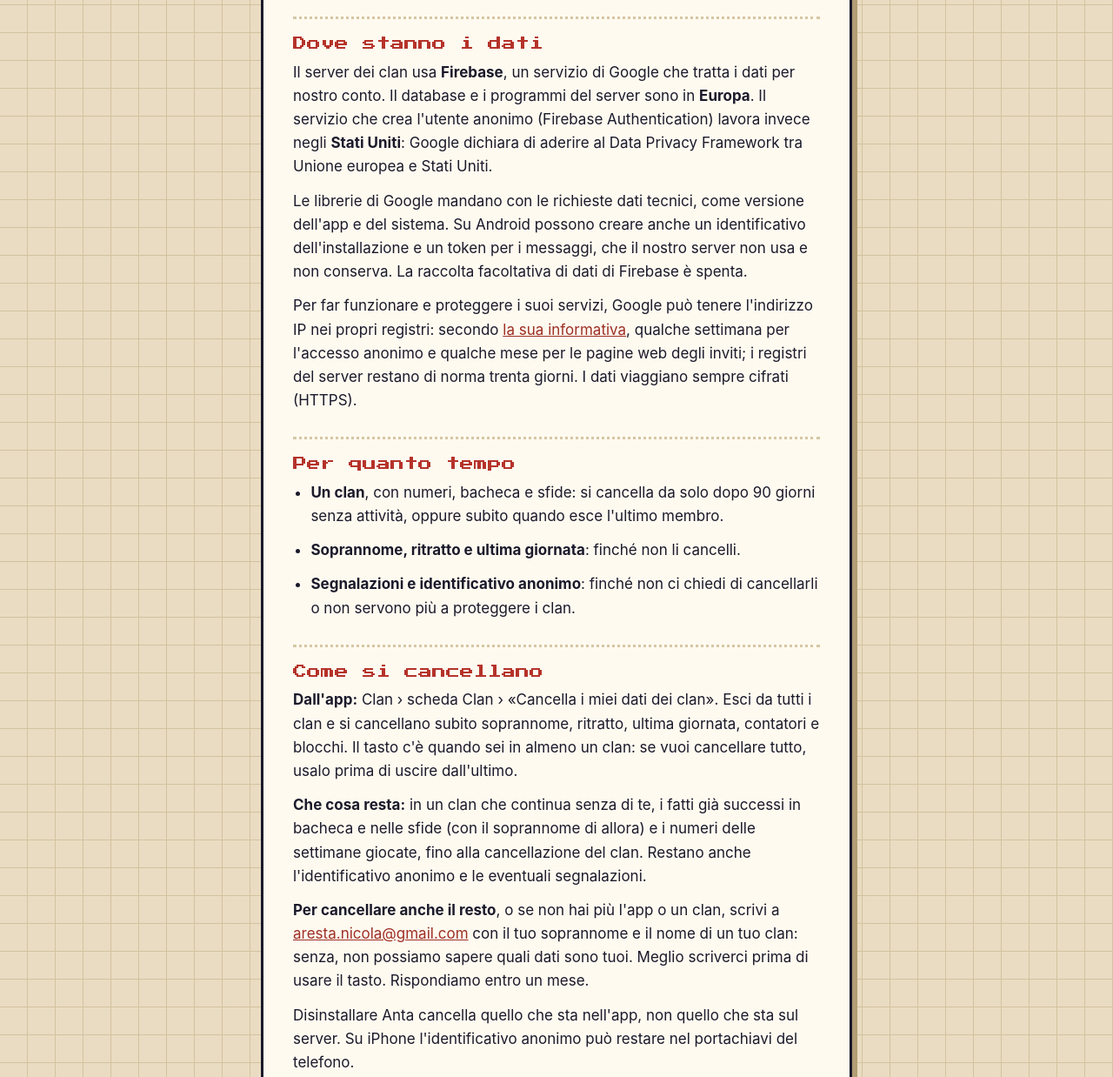
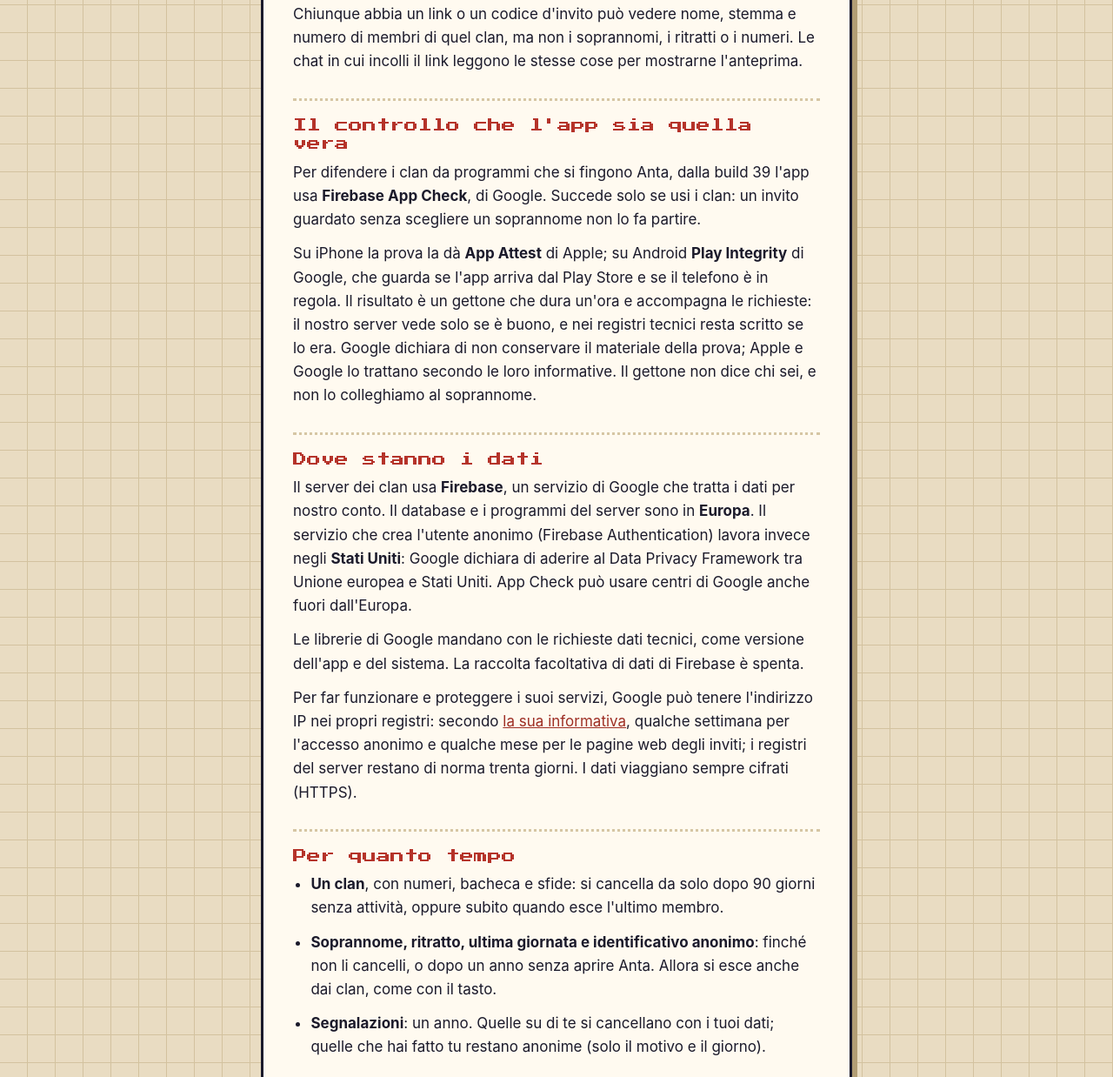
Before and after one commit to nicobass86/anta-site, a plain HTML site: page privacy.html in a window 1280 px wide. Shown: the part 1946-3184 px from the top of the page at 87% size. Drawn offline with Linux system fonts and the light colour scheme.

Commit message:
Privacy: full deletion of clan data, App Check, no Android installation ID
Co-Authored-By: Claude Opus 5.5 <noreply@anthropic.com>

```diff
--- a/privacy.html
+++ b/privacy.html
@@ -32,7 +32,8 @@
 <li><b>I numeri delle giornate di gioco</b>, se sei in un clan: giorno della partita e data in cui l'hai chiuso, statistiche del personaggio (forma, aura, energia, carico, soldi, lavoro, amici, partner, figli), quante volte ha fatto certe cose (padel, lavatrici, straordinari e simili), traguardi, crolli, se era malato, il numero di build dell'app e un identificativo casuale della partita. Sono numeri del gioco, non tuoi.</li>
 <li><b>La vita del clan</b>: nome e stemma, chi entra e chi esce, premi, sfide, frecciatine (frasi già scritte) e reazioni, con data e ora.</li>
 <li><b>Segnalazioni e blocchi</b>: chi hai segnalato, perché e quando; chi hai bloccato.</li>
-<li><b>Piccoli contatori</b> contro gli abusi: codici sbagliati, sfide e frecciatine mandate.</li>
+<li><b>Piccoli contatori</b> contro gli abusi: codici sbagliati, sfide e frecciatine mandate, quante volte un soprannome segnalato è stato tolto.</li>
+<li><b>Le date</b> in cui è nato il tuo profilo e in cui hai aperto Anta l'ultima volta (più o meno: la aggiorniamo una volta a settimana), e <b>i clan da cui sei uscito</b>, per cancellare tutto quando serve.</li>
 </ul>
 <p>Non mandiamo i nomi della famiglia o della città del personaggio, la posizione, la rubrica o le foto. I clan non hanno una chat.</p>
 <p><b>Chi li vede.</b> Gli altri membri dei tuoi clan vedono soprannome, ritratto, numeri e bacheca. Le segnalazioni le legge solo chi gestisce il gioco. Non vendiamo i dati e non li usiamo per pubblicità.</p>
@@ -42,22 +43,27 @@
 <p>L'App Clip lascia il codice sul telefono, in uno spazio condiviso con Anta: l'app lo legge al primo avvio e lo cancella da lì. Non crea un utente. Non si entra in nessun clan senza un tuo tocco.</p>
 <p>Chiunque abbia un link o un codice d'invito può vedere nome, stemma e numero di membri di quel clan, ma non i soprannomi, i ritratti o i numeri. Le chat in cui incolli il link leggono le stesse cose per mostrarne l'anteprima.</p>
 
+<h2>Il controllo che l'app sia quella vera</h2>
+<p>Per difendere i clan da programmi che si fingono Anta, dalla build 39 l'app usa <b>Firebase App Check</b>, di Google. Succede solo se usi i clan: un invito guardato senza scegliere un soprannome non lo fa partire.</p>
+<p>Su iPhone la prova la dà <b>App Attest</b> di Apple; su Android <b>Play Integrity</b> di Google, che guarda se l'app arriva dal Play Store e se il telefono è in regola. Il risultato è un gettone che dura un'ora e accompagna le richieste: il nostro server vede solo se è buono, e nei registri tecnici resta scritto se lo era. Google dichiara di non conservare il materiale della prova; Apple e Google lo trattano secondo le loro informative. Il gettone non dice chi sei, e non lo colleghiamo al soprannome.</p>
+
 <h2>Dove stanno i dati</h2>
-<p>Il server dei clan usa <b>Firebase</b>, un servizio di Google che tratta i dati per nostro conto. Il database e i programmi del server sono in <b>Europa</b>. Il servizio che crea l'utente anonimo (Firebase Authentication) lavora invece negli <b>Stati Uniti</b>: Google dichiara di aderire al Data Privacy Framework tra Unione europea e Stati Uniti.</p>
-<p>Le librerie di Google mandano con le richieste dati tecnici, come versione dell'app e del sistema. Su Android possono creare anche un identificativo dell'installazione e un token per i messaggi, che il nostro server non usa e non conserva. La raccolta facoltativa di dati di Firebase è spenta.</p>
+<p>Il server dei clan usa <b>Firebase</b>, un servizio di Google che tratta i dati per nostro conto. Il database e i programmi del server sono in <b>Europa</b>. Il servizio che crea l'utente anonimo (Firebase Authentication) lavora invece negli <b>Stati Uniti</b>: Google dichiara di aderire al Data Privacy Framework tra Unione europea e Stati Uniti. App Check può usare centri di Google anche fuori dall'Europa.</p>
+<p>Le librerie di Google mandano con le richieste dati tecnici, come versione dell'app e del sistema. La raccolta facoltativa di dati di Firebase è spenta.</p>
 <p>Per far funzionare e proteggere i suoi servizi, Google può tenere l'indirizzo IP nei propri registri: secondo <a href="https://firebase.google.com/support/privacy">la sua informativa</a>, qualche settimana per l'accesso anonimo e qualche mese per le pagine web degli inviti; i registri del server restano di norma trenta giorni. I dati viaggiano sempre cifrati (HTTPS).</p>
 
 <h2>Per quanto tempo</h2>
 <ul>
 <li><b>Un clan</b>, con numeri, bacheca e sfide: si cancella da solo dopo 90 giorni senza attività, oppure subito quando esce l'ultimo membro.</li>
-<li><b>Soprannome, ritratto e ultima giornata</b>: finché non li cancelli.</li>
-<li><b>Segnalazioni e identificativo anonimo</b>: finché non ci chiedi di cancellarli o non servono più a proteggere i clan.</li>
+<li><b>Soprannome, ritratto, ultima giornata e identificativo anonimo</b>: finché non li cancelli, o dopo un anno senza aprire Anta. Allora si esce anche dai clan, come con il tasto.</li>
+<li><b>Segnalazioni</b>: un anno. Quelle su di te si cancellano con i tuoi dati; quelle che hai fatto tu restano anonime (solo il motivo e il giorno).</li>
 </ul>
 
 <h2 id="cancellare">Come si cancellano</h2>
-<p><b>Dall'app:</b> Clan › scheda Clan › «Cancella i miei dati dei clan». Esci da tutti i clan e si cancellano subito soprannome, ritratto, ultima giornata, contatori e blocchi. Il tasto c'è quando sei in almeno un clan: se vuoi cancellare tutto, usalo prima di uscire dall'ultimo.</p>
-<p><b>Che cosa resta:</b> in un clan che continua senza di te, i fatti già successi in bacheca e nelle sfide (con il soprannome di allora) e i numeri delle settimane giocate, fino alla cancellazione del clan. Restano anche l'identificativo anonimo e le eventuali segnalazioni.</p>
-<p><b>Per cancellare anche il resto</b>, o se non hai più l'app o un clan, scrivi a <a href="mailto:aresta.nicola@gmail.com?subject=Anta%20cancella%20i%20miei%20dati">aresta.nicola@gmail.com</a> con il tuo soprannome e il nome di un tuo clan: senza, non possiamo sapere quali dati sono tuoi. Meglio scriverci prima di usare il tasto. Rispondiamo entro un mese.</p>
+<p><b>Dall'app</b> (dalla build 38): Clan › «Tu nei clan» › «Cancella i miei dati dei clan», anche se non sei in nessun clan. Esci da tutti i clan e si cancellano subito soprannome, ritratto, numeri di tutte le settimane, reazioni, contatori, blocchi, segnalazioni ricevute e identificativo anonimo, anche nei clan da cui eri uscito.</p>
+<p><b>Che cosa resta:</b> in un clan che continua senza di te, i fatti già successi in bacheca, nelle sfide e nei premi, con «Ex membro» al posto del tuo nome. Le segnalazioni che hai fatto restano senza il tuo nome, per un anno al massimo. Sui telefoni degli altri il nome può vedersi finché l'app non si aggiorna dal server.</p>
+<p>Chi ha usato il tasto prima del 23 novembre 2026 ha lasciato nei clan soprannome e numeri, fino alla cancellazione del clan: se vuoi toglierli prima, scrivici.</p>
+<p><b>Se non hai più l'app</b>, scrivi a <a href="mailto:aresta.nicola@gmail.com?subject=Anta%20cancella%20i%20miei%20dati">aresta.nicola@gmail.com</a> con il tuo soprannome e il nome di un tuo clan: senza, non possiamo sapere quali dati sono tuoi. Rispondiamo entro un mese.</p>
 <p>Disinstallare Anta cancella quello che sta nell'app, non quello che sta sul server. Su iPhone l'identificativo anonimo può restare nel portachiavi del telefono.</p>
 
 <h2>Acquisti</h2>
```
